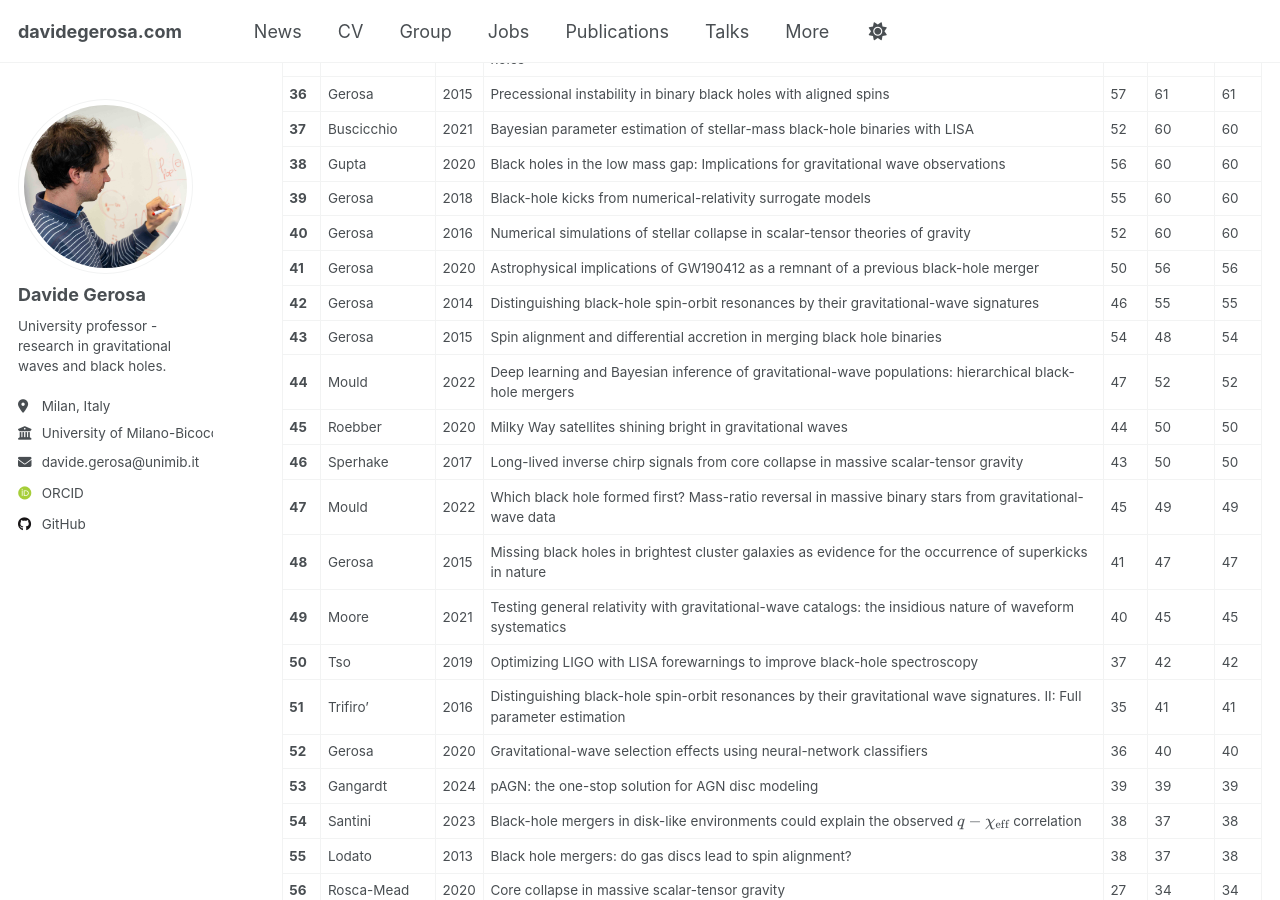
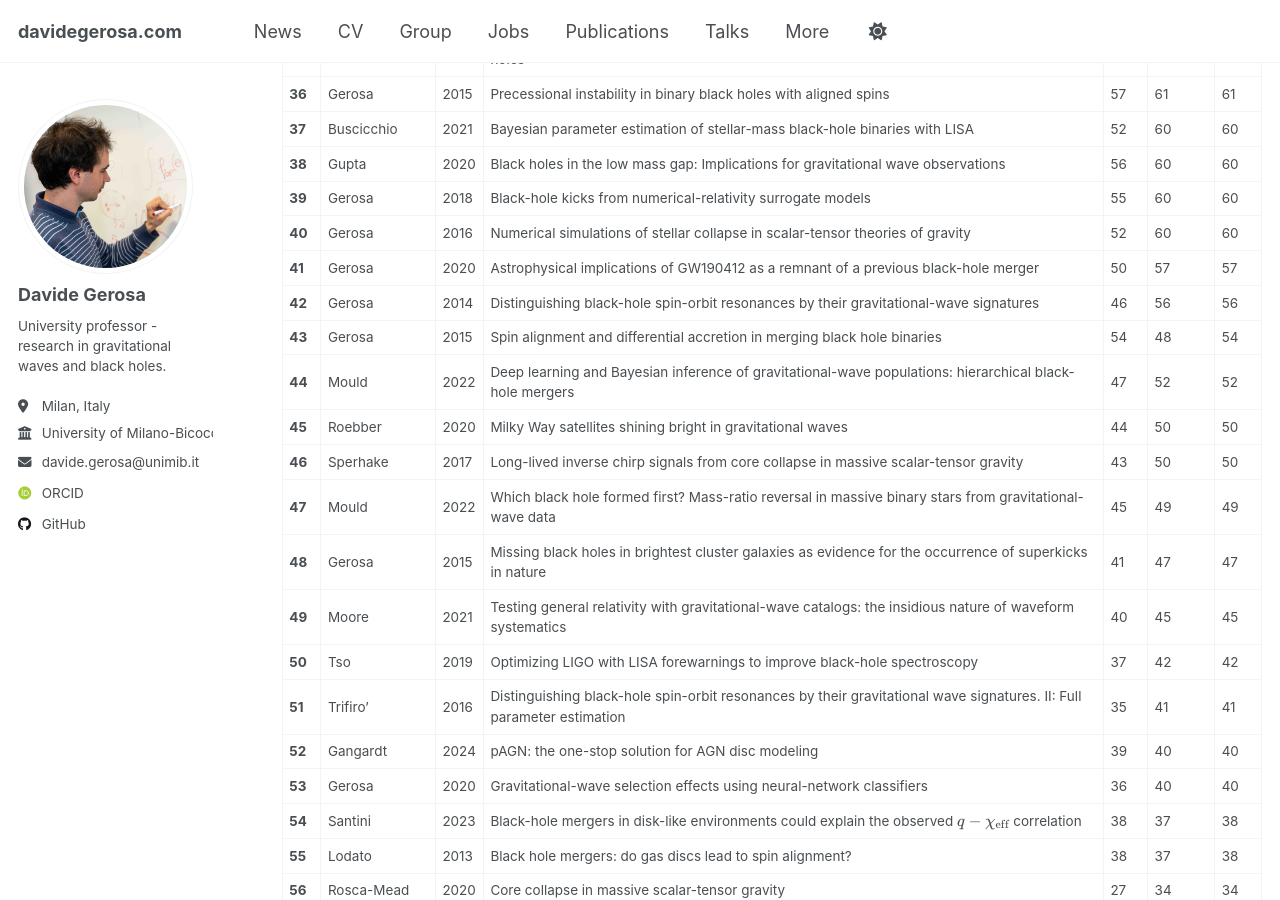
Before and after one commit to dgerosa/website, a Jekyll site: the page built from _pages/citations.md, in a window 1280 px wide and 900 px high, scrolled down 1912 px. Built offline with Jekyll 4.4.1, drawn with Linux system fonts in a browser that asks for light colours; some web fonts are replaced; some of the changed text lies outside the part shown.

Commit message:
Website update from workflow

```diff
--- a/_pages/_citations.md
+++ b/_pages/_citations.md
@@ -49,8 +49,8 @@
 | **38** | Gupta | 2020 | Black holes in the low mass gap: Implications for gravitational wave observations | 56 | 60 | 60 |
 | **39** | Gerosa | 2018 | Black-hole kicks from numerical-relativity surrogate models | 55 | 60 | 60 |
 | **40** | Gerosa | 2016 | Numerical simulations of stellar collapse in scalar-tensor theories of gravity | 52 | 60 | 60 |
-| **41** | Gerosa | 2020 | Astrophysical implications of GW190412 as a remnant of a previous black-hole merger | 50 | 56 | 56 |
-| **42** | Gerosa | 2014 | Distinguishing black-hole spin-orbit resonances by their gravitational-wave signatures | 46 | 55 | 55 |
+| **41** | Gerosa | 2020 | Astrophysical implications of GW190412 as a remnant of a previous black-hole merger | 50 | 57 | 57 |
+| **42** | Gerosa | 2014 | Distinguishing black-hole spin-orbit resonances by their gravitational-wave signatures | 46 | 56 | 56 |
 | **43** | Gerosa | 2015 | Spin alignment and differential accretion in merging black hole binaries | 54 | 48 | 54 |
 | **44** | Mould | 2022 | Deep learning and Bayesian inference of gravitational-wave populations: hierarchical black-hole mergers | 47 | 52 | 52 |
 | **45** | Roebber | 2020 | Milky Way satellites shining bright in gravitational waves | 44 | 50 | 50 |
@@ -60,8 +60,8 @@
 | **49** | Moore | 2021 | Testing general relativity with gravitational-wave catalogs: the insidious nature of waveform systematics | 40 | 45 | 45 |
 | **50** | Tso | 2019 | Optimizing LIGO with LISA forewarnings to improve black-hole spectroscopy | 37 | 42 | 42 |
 | **51** | Trifiro' | 2016 | Distinguishing black-hole spin-orbit resonances by their gravitational wave signatures. II: Full parameter estimation | 35 | 41 | 41 |
-| **52** | Gerosa | 2020 | Gravitational-wave selection effects using neural-network classifiers | 36 | 40 | 40 |
-| **53** | Gangardt | 2024 | pAGN: the one-stop solution for AGN disc modeling | 39 | 39 | 39 |
+| **52** | Gangardt | 2024 | pAGN: the one-stop solution for AGN disc modeling | 39 | 40 | 40 |
+| **53** | Gerosa | 2020 | Gravitational-wave selection effects using neural-network classifiers | 36 | 40 | 40 |
 | **54** | Santini | 2023 | Black-hole mergers in disk-like environments could explain the observed $$q-\chi_\mathrm{eff}$$ correlation | 38 | 37 | 38 |
 | **55** | Lodato | 2013 | Black hole mergers: do gas discs lead to spin alignment? | 38 | 37 | 38 |
 | **56** | Rosca-Mead | 2020 | Core collapse in massive scalar-tensor gravity | 27 | 34 | 34 |
```
Also changed, not shown: other parts of _pages/_citations.md (+6 -6 lines), _pages/_group.md (+1 -1 lines), _pages/_publications.md (+1 -1 lines), _pages/_talks.md (+1 -1 lines).
